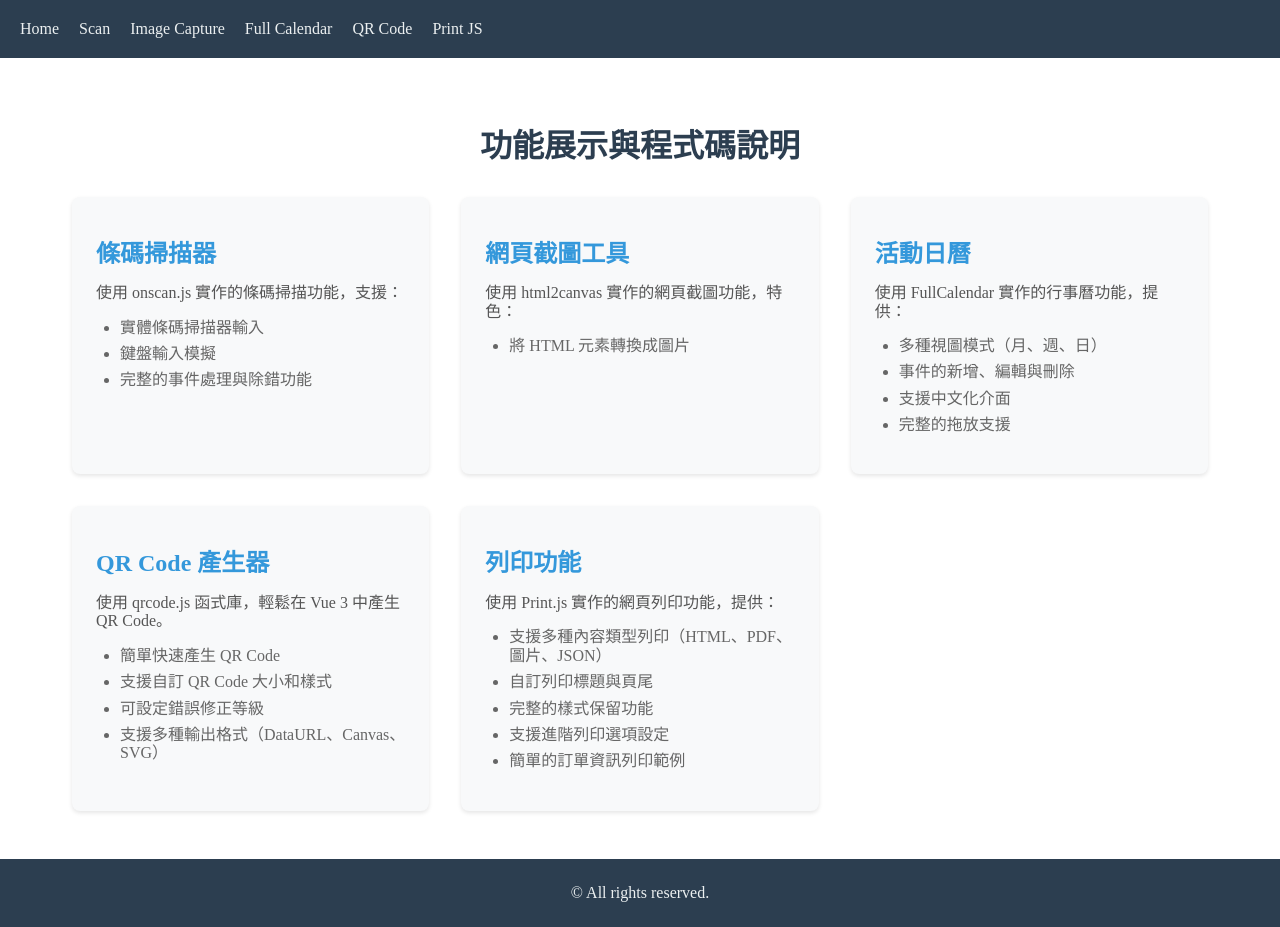
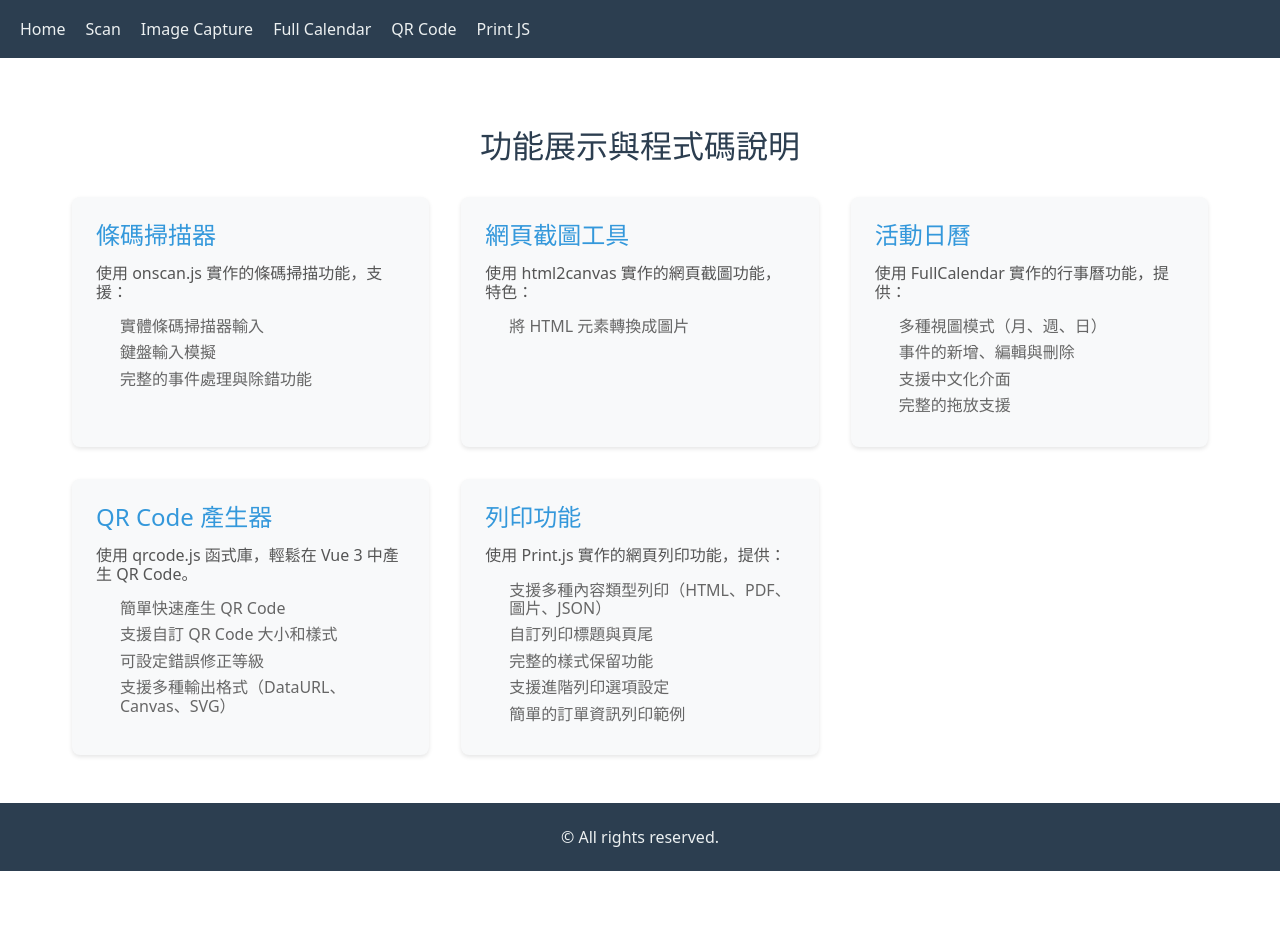
Before and after one commit to danny-sbr/library-explain, a Vue app: page / in a window 1280 px wide. After the commit the page ends 871 px from the top, so only its background shows below. Built offline with nearby package versions, Linux system fonts and the light colour scheme.

Commit message:
refactor: 重組樣式檔案結構
將 css 檔案從 assets 資料夾移至 style 資料夾

調整 css 引入順序以優化載入

```diff
--- a/src/assets/main.css
+++ /dev/null
@@ -1 +0,0 @@
-@import 'prismjs/themes/prism-dark.css';
--- a/src/main.js
+++ b/src/main.js
@@ -1,11 +1,11 @@
-import './assets/main.css'
+import './style/main.css'
+import './style/normalize.css'
 
 import { createApp } from 'vue'
 import { createPinia } from 'pinia'
 
 import App from './App.vue'
 import router from './router'
-import './assets/normalize.css'
 
 const app = createApp(App)
 
--- /dev/null
+++ b/src/style/main.css
@@ -0,0 +1,4 @@
+@import 'prismjs/themes/prism-dark.css';
+@tailwind base;
+@tailwind components;
+@tailwind utilities;
--- /dev/null
+++ b/tailwind.config.js
@@ -0,0 +1,8 @@
+/** @type {import('tailwindcss').Config} */
+export default {
+  content: ['./index.html', './src/**/*.{vue,js,ts,jsx,tsx}'],
+  theme: {
+    extend: {},
+  },
+  plugins: [],
+}
```
Also changed, not shown: src/style/normalize.css (renamed from src/assets/normalize.css).
